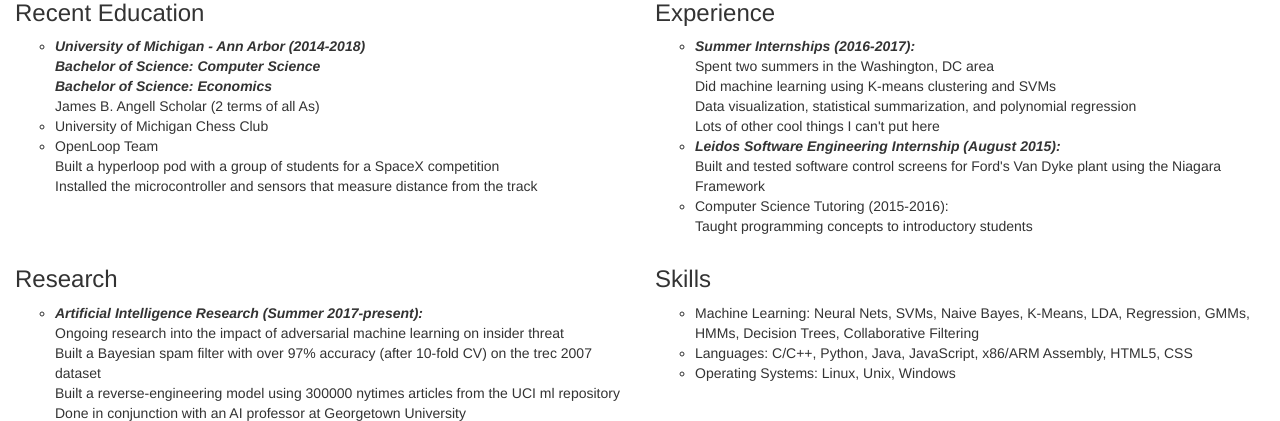
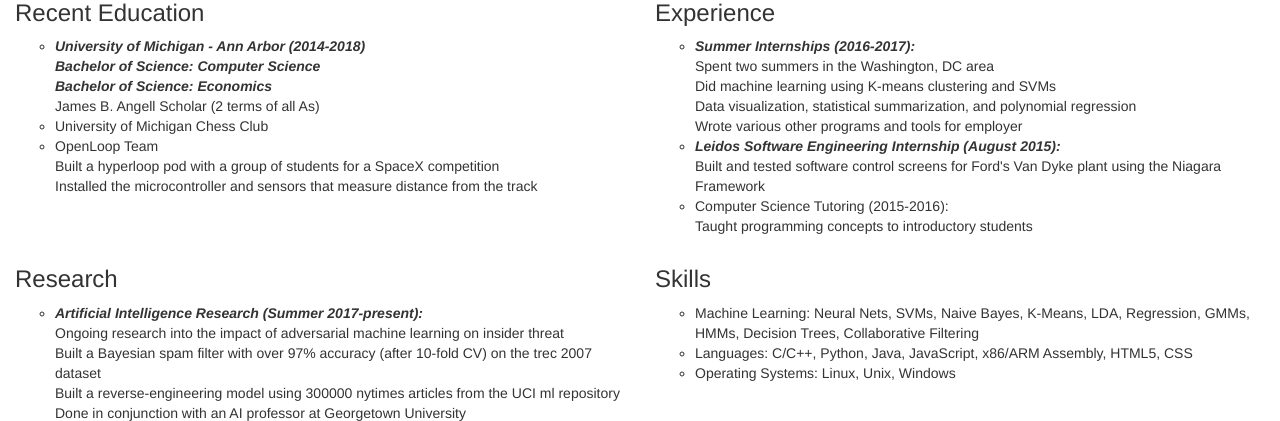
Before and after one commit to dasokol/dasokol, a Flask app: page / in a window 1280 px wide. Shown: the part 191-612 px from the top of the page. Run offline with Flask 2, Linux system fonts and the light colour scheme; some libraries are stand-ins or nearby versions.

Commit message:
add to resume

```diff
--- a/templates/index.html
+++ b/templates/index.html
@@ -90,7 +90,7 @@
 					<li style="list-style-type:none">Spent two summers in the Washington, DC area</li>
 					<li style="list-style-type:none">Did machine learning using K-means clustering and SVMs</li>
 					<li style="list-style-type:none">Data visualization, statistical summarization, and polynomial regression</li>
-					<li style="list-style-type:none">Lots of other cool things I can't put here</li>
+					<li style="list-style-type:none">Wrote various other programs and tools for employer</li>
 					<li><b><i>Leidos Software Engineering Internship (August 2015):</i></b></li>
 					<li style="list-style-type:none">Built and tested software control screens for Ford's Van Dyke plant using the Niagara Framework</li>
 					<li>Computer Science Tutoring (2015-2016):</li>
```
